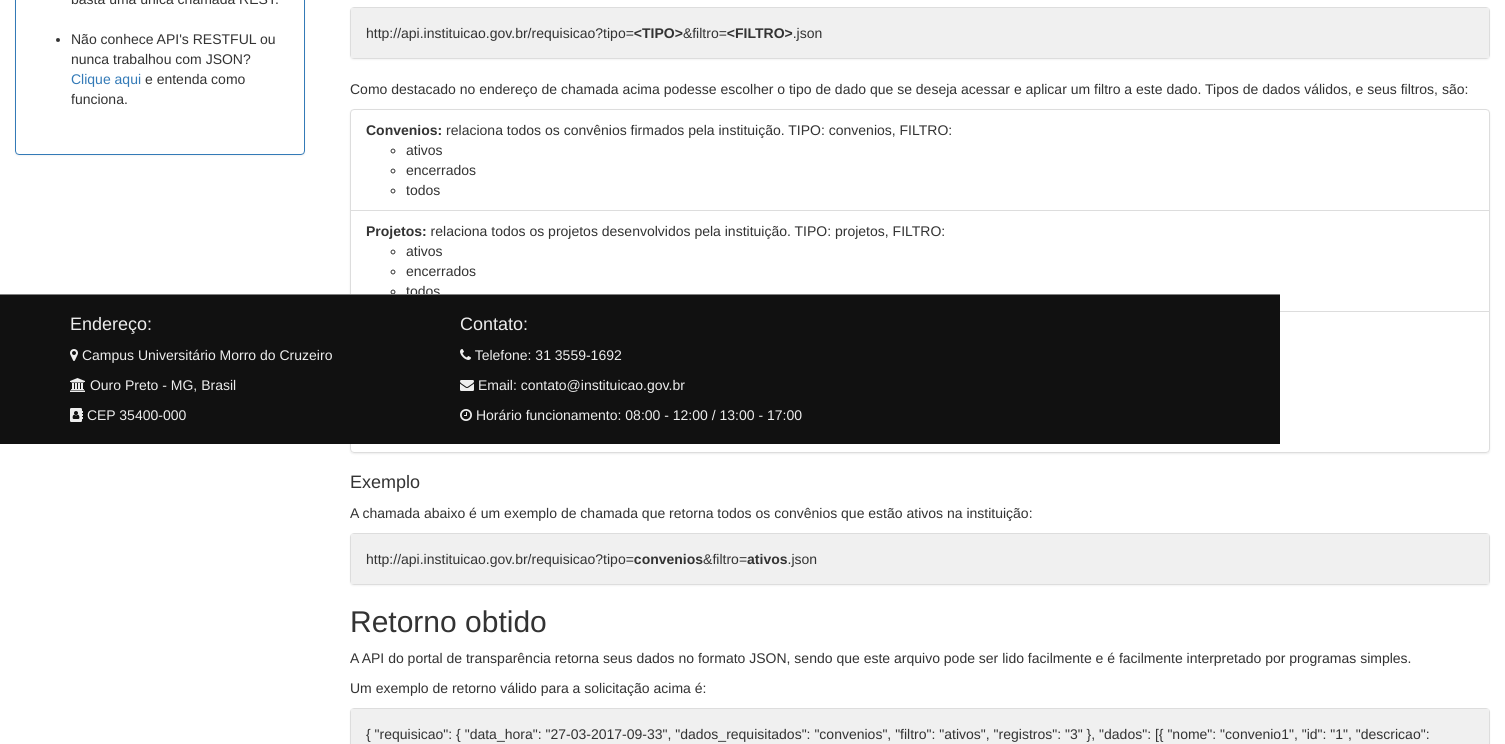
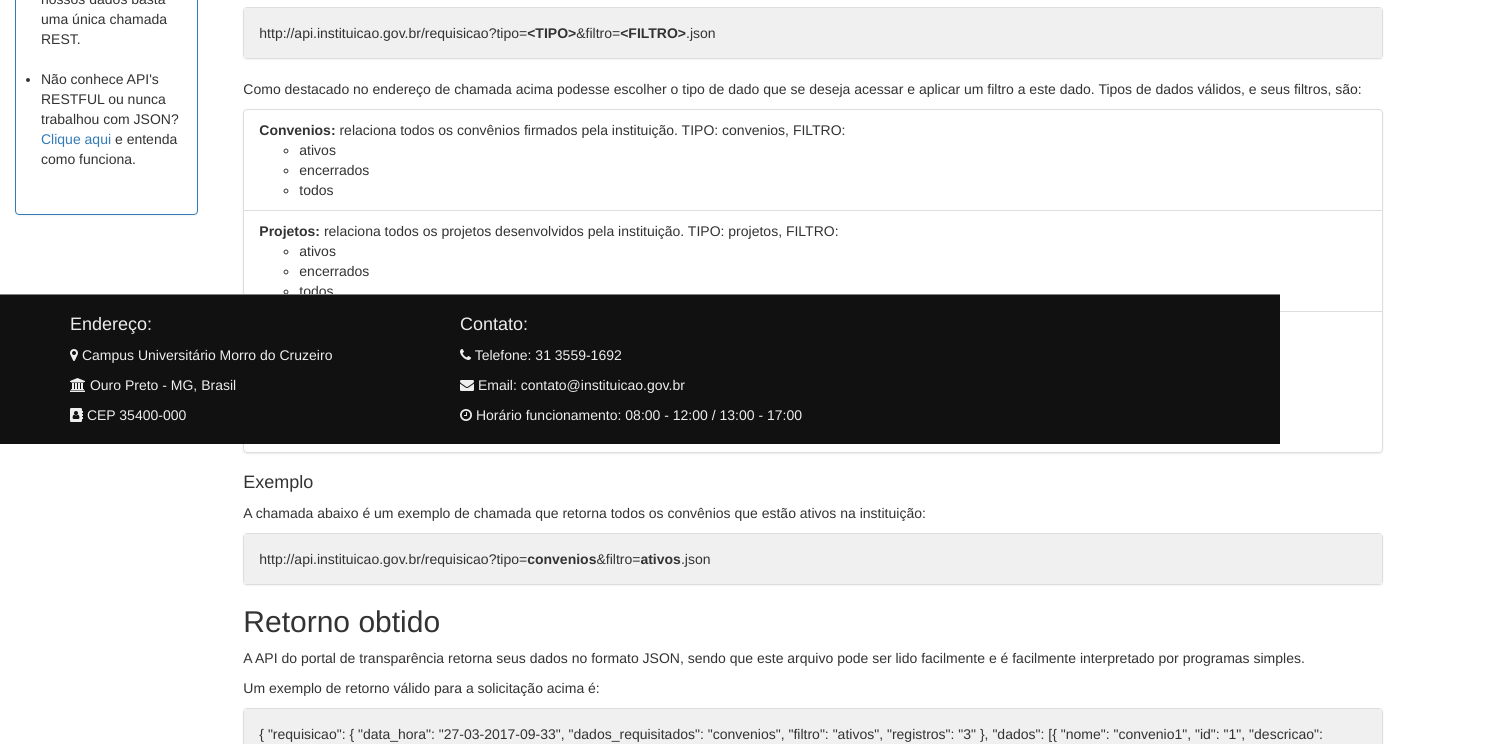
Before and after one commit to AlbertoOS/DIR249-website, a plain HTML site: page api.html in a window 1280 px wide. Shown: the part 356-1100 px from the top of the page, 1505 px wide, since content can reach past the window. Drawn offline with Linux system fonts and the light colour scheme.

Commit message:
Menor painel lateral e ajuste em sua margem interna para melhor visualização

```diff
--- a/api.html
+++ b/api.html
@@ -47,19 +47,19 @@
         <h1>Acesse os dados de forma fácil</h1>
         <p>O nosso portal de transparência possui uma API para facilitar o seu programa a consumir os nossos dados.</p>
       </div>
-      <nav class="col-sm-9 col-md-3 hidden-xs-down bg-faded sidebar">
+      <nav class="col-sm-2 col-md-2 hidden-xs-down bg-faded sidebar">
         <div class="panel panel-primary">
           <div class="panel-heading">
             <h2 class="panel-title">Sobre</h2>
           </div>
           <div class="panel-body">
-            <ul>
+            <ul style="padding-left: 10px;">
               <li class="spaced-list-item">Para consumir os nossos dados basta uma única chamada REST.</li>
               <li class="spaced-list-item">Não conhece API's RESTFUL ou nunca trabalhou com JSON? <a href="#">Clique aqui</a> e entenda como funciona. </li>
               </div>
             </div>
           </nav>
-          <main class="col-sm-9 offset-sm-5 col-md-9 offset-md-5">
+          <main class="col-sm-9 offset-sm-2 col-md-9 offset-md-2">
 
             <div class="container">
 
```
Also changed, not shown: busca.html (+3 -3 lines), faq.html (+1 -1 lines), sobre.html (+1 -1 lines), solicitacao.html (+3 -3 lines).
